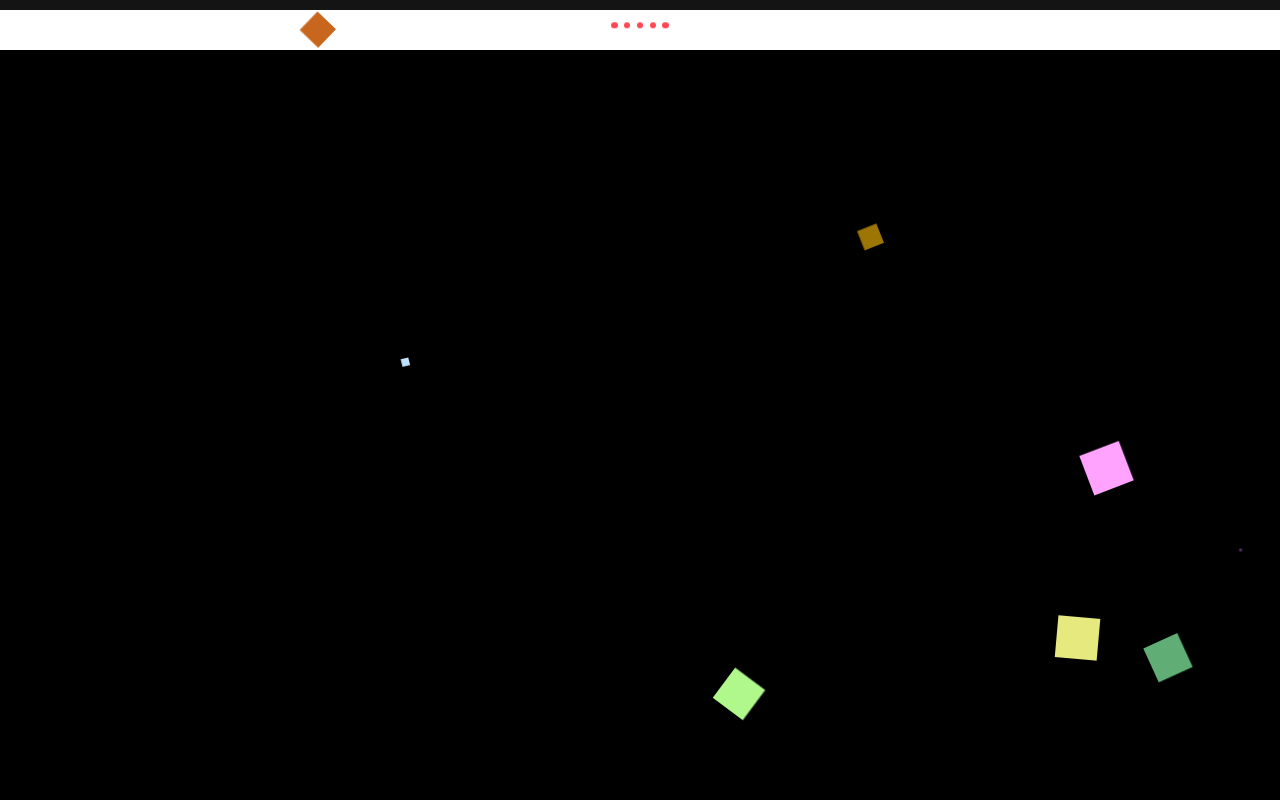
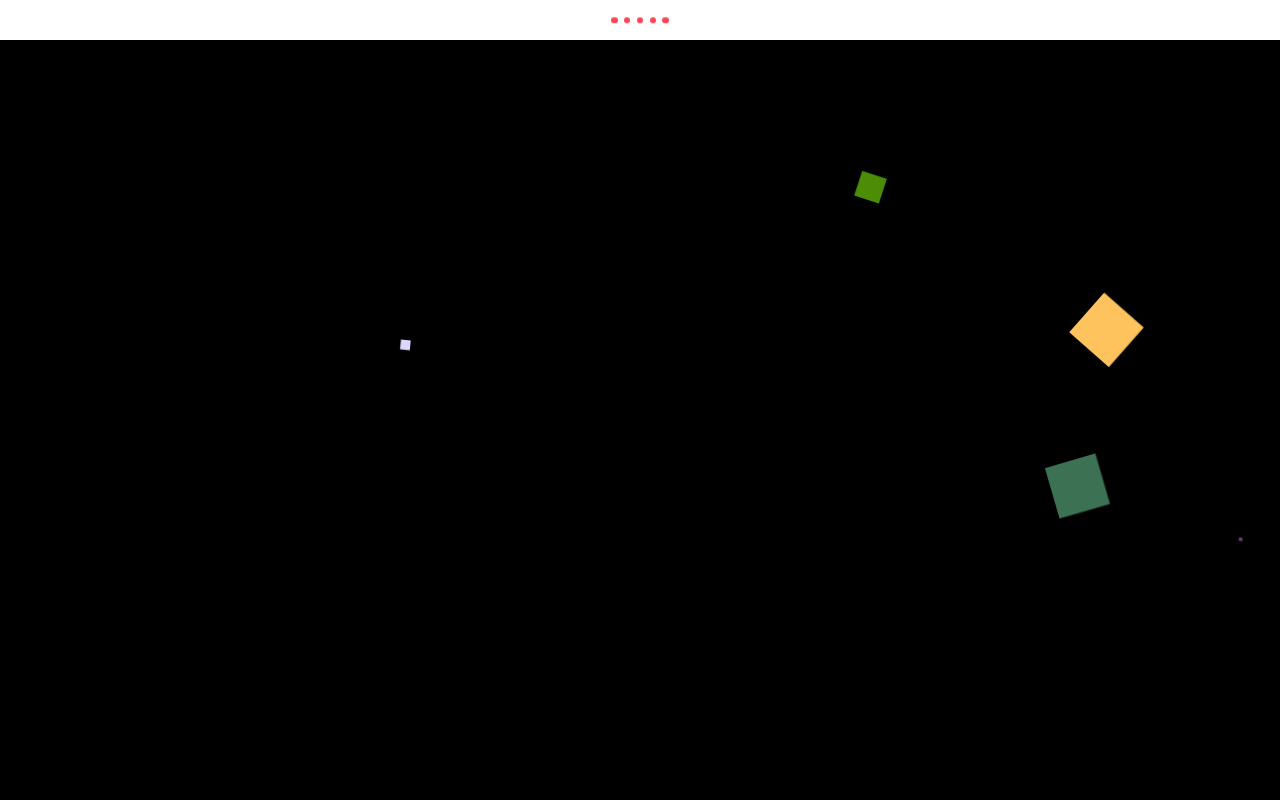
Before and after one commit to Skytrase/siteSSS, a plain HTML site: page index.html in a window 1280 px wide. Shown: the top 800 px of the page. Drawn offline with Linux system fonts and the light colour scheme.

Commit message:
Update style.css

```diff
--- a/style.css
+++ b/style.css
@@ -15,9 +15,11 @@ body {
 #oneoc{
 overflow: hidden;
 height: 100vh;
+width: 100%;
 }
 
 section {
+width: 100%;
 height: 100vh;
 background-color: rgba(0,0,0,.8)
 position: relative;
@@ -27,7 +29,7 @@ overflow: hidden;
 span{
 position: absolute;
 pointer-events: none;
-animation: anim 5s linear infinite;
+animation: anim 4s linear infinite;
 background: red;
 }
 @keyframes anim{
@@ -43,14 +45,15 @@ opacity: 1;
 opacity: 1;
 }
 100%{
-transform: scale(1) translateY(-500%) rotate(360deg);
+transform: scale(1) translateY(-600%) rotate(360deg);
 opacity: 0;
 filter: hue-rotate(360deg);
 }
 }
 
 #loader{
-margin-top: 10px;
+position: relative;
+padding-top: 10px;
 width: 100%;
 height: 40px;
 list-style-type: none;
@@ -58,6 +61,7 @@ display: flex;
 justify-content: center;
 align-items: center;
 background-color: white;
+z-index: 8;
 }
 #loader li{
 margin: 0.2rem;
```
